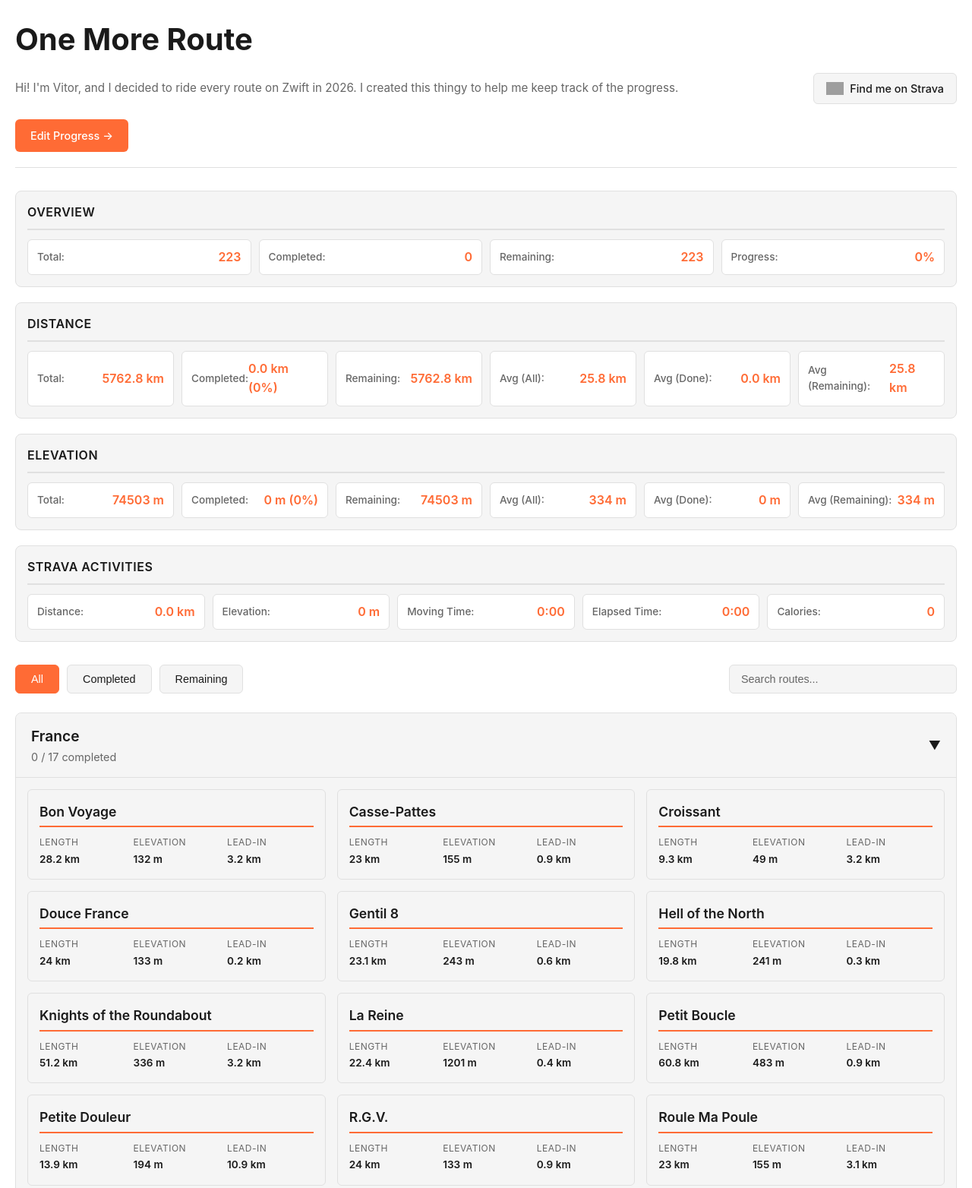
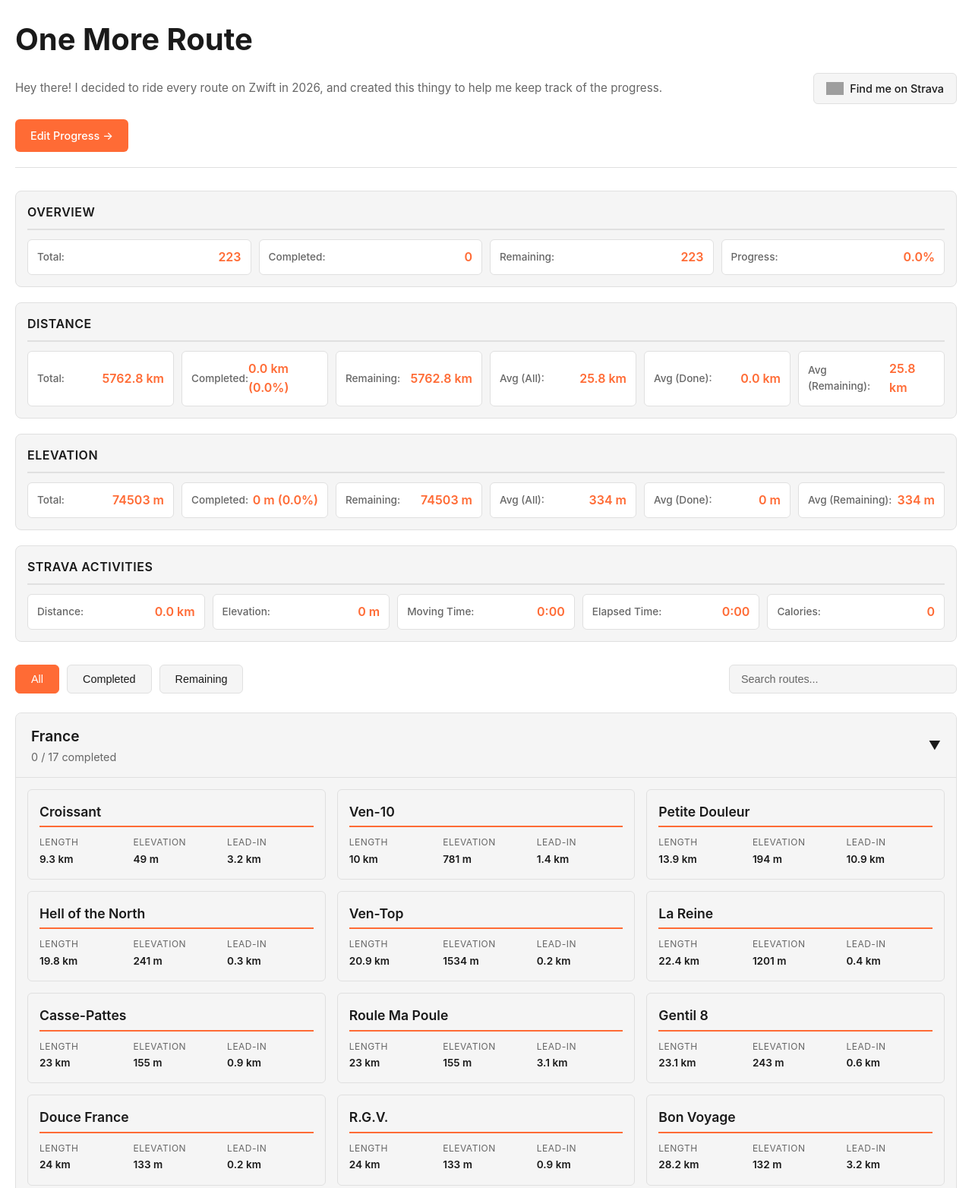
Before and after one commit to vitords/one-more-route, a website: page index.html in a window 1280 px wide. Shown: the top 1564 px of the page at 76% size. Drawn offline with Linux system fonts and the light colour scheme; no server answers; grey boxes are pictures that could not be loaded.

Commit message:
chore: change route ordering

```diff
--- a/app.js
+++ b/app.js
@@ -818,7 +818,8 @@ function renderRoutes() {
         const mapGroup = document.createElement('div');
         mapGroup.className = 'map-group';
 
-        const routesInMap = grouped[map];
+        // Sort routes within each map by distance (shortest to longest)
+        const routesInMap = grouped[map].sort((a, b) => (a.length || 0) - (b.length || 0));
         const completedInMap = routesInMap.filter(r => completedRoutes.has(r.route)).length;
 
         const header = document.createElement('div');
@@ -1317,7 +1318,7 @@ function updateStats() {
     const total = routes.length;
     const completed = completedRoutes.size;
     const remaining = total - completed;
-    const percentage = total > 0 ? Math.round((completed / total) * 100) : 0;
+    const percentage = total > 0 ? ((completed / total) * 100).toFixed(1) : '0.0';
 
     // Calculate distances
     const totalDistance = routes.reduce((sum, route) => sum + (route.length || 0), 0);
@@ -1366,8 +1367,8 @@ function updateStats() {
     }
 
     // Calculate completion percentages
-    const distanceCompletionPercent = totalDistance > 0 ? Math.round((completedDistance / totalDistance) * 100) : 0;
-    const elevationCompletionPercent = totalElevation > 0 ? Math.round((completedElevation / totalElevation) * 100) : 0;
+    const distanceCompletionPercent = totalDistance > 0 ? ((completedDistance / totalDistance) * 100).toFixed(1) : '0.0';
+    const elevationCompletionPercent = totalElevation > 0 ? ((completedElevation / totalElevation) * 100).toFixed(1) : '0.0';
 
     // Update distance stats (without lead-in) with tooltips
     const totalDistanceEl = document.getElementById('total-distance');
--- a/index.html
+++ b/index.html
@@ -12,7 +12,7 @@
             <div class="header-top">
                 <h1>One More Route</h1>
                 <div class="header-intro">
-                    <p class="intro-text">Hi! I'm Vitor, and I decided to ride every route on Zwift in 2026. I created this thingy to help me keep track of the progress.</p>
+                    <p class="intro-text">Hey there! I decided to ride every route on Zwift in 2026, and created this thingy to help me keep track of the progress.</p>
                     <a href="https://www.strava.com/athletes/vitords" target="_blank" rel="noopener noreferrer" class="strava-profile-badge">
                         <img src="https://d3nn82uaxijpm6.cloudfront.net/assets/website_v2/svgs/strava-orange-b3599d0edada6b7203f021e9c1e34a63.svg" alt="Strava" class="strava-logo-badge">
                         <span>Find me on Strava</span>
--- a/styles.css
+++ b/styles.css
@@ -672,13 +672,13 @@ h1 {
 
 /* Strava Styling */
 .btn-strava {
-    background: #fc4c02;
+    background: var(--primary-color);
     color: white;
     text-decoration: none;
 }
 
 .btn-strava:hover {
-    background: #e64402;
+    background: var(--primary-hover);
     text-decoration: none;
 }
 
```
Also changed, not shown: edit.html (+1 -1 lines).
